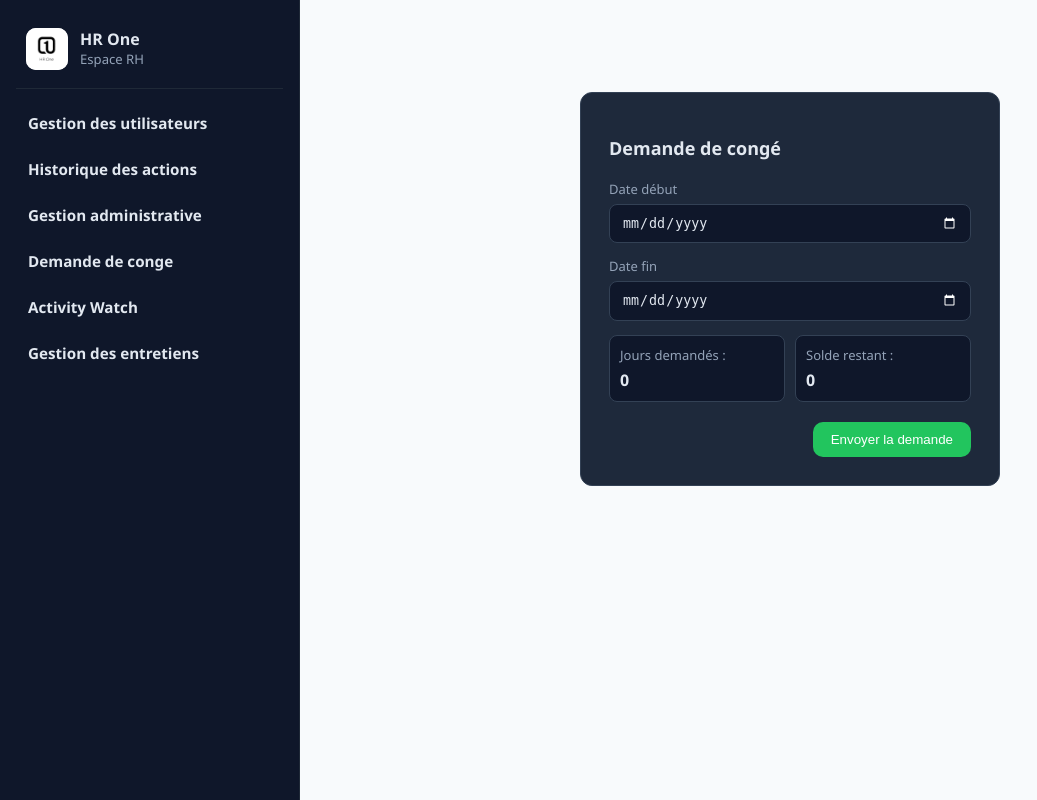
After one commit to khaledgasmi9000-ai/HROne_Web, a Symfony app: template templates/Employee FrontEnd/demande_conge.html.twig in a window 1280 px wide. The commit adds this page. Shown: the whole page, without its empty margins (0-1037 px from the left). Run offline with Twig, Linux system fonts and the light colour scheme; the template is opened without the code that fills it, so the values that code supplies are empty; some libraries are stand-ins or nearby versions.

Commit message:
Ajout Front End pour User Employee (Entite Employee + Outils)

```diff
--- /dev/null
+++ b/public/css/Employee FrontEnd/demande_conge.css
@@ -0,0 +1,129 @@
+:root {
+    --bg-main: #0f172a;
+    --bg-card: #1e293b;
+    --bg-hover: #334155;
+
+    --text-main: #e2e8f0;
+    --text-muted: #94a3b8;
+
+    --primary: #7c3aed;
+    --primary-light: #a78bfa;
+
+    --success: #22c55e;
+    --danger: #ef4444;
+
+    --border: #334155;
+}
+
+/* PAGE */
+.conge-page {
+    display: flex;
+    justify-content: center;
+    margin-top: 60px;
+    /* background: rgba(0,0,0,0.6); */
+}
+
+/* CARD */
+.conge-card {
+    background: var(--bg-card);
+    padding: 28px;
+    border-radius: 12px;
+    width: 420px;
+    border: 1px solid var(--border);
+    background: var(--bg-card);
+}
+
+/* TITLE */
+.conge-card h2 {
+    margin-bottom: 20px;
+    font-size: 18px;
+    color: var(--text-main);
+}
+
+/* FORM */
+.form-group {
+    display: flex;
+    flex-direction: column;
+    gap: 6px;
+    margin-bottom: 14px;
+}
+
+.form-group label {
+    font-size: 13px;
+    color: var(--text-muted);
+}
+
+/* INPUTS (🔥 force visibility) */
+.input-field {
+    background: var(--bg-main) !important;
+    border: 1px solid var(--border) !important;
+    color: var(--text-main) !important;
+    padding: 10px 12px;
+    border-radius: 8px;
+    width: 100%;
+}
+
+/* FIX DATE INPUT ICON VISIBILITY */
+input[type="date"] {
+    color-scheme: dark;
+}
+
+/* INFO BLOCK (🔥 NOW CLEAR) */
+.conge-info {
+    display: flex;
+    gap: 10px;
+    margin: 12px 0 16px;
+}
+
+.conge-info div {
+    flex: 1;
+    background: var(--bg-main);
+    border: 1px solid var(--border);
+    padding: 10px;
+    border-radius: 8px;
+    font-size: 13px;
+    color: var(--text-muted);
+}
+
+.conge-info span {
+    display: block;
+    margin-top: 5px;
+    font-size: 16px;
+    font-weight: 600;
+    color: var(--text-main);
+}
+
+/* ERROR */
+.error {
+    color: var(--danger);
+    font-size: 13px;
+    margin-bottom: 10px;
+}
+
+/* BUTTON */
+.conge-actions {
+    display: flex;
+    justify-content: flex-end;
+    margin-top: 20px;
+}
+
+.btn.success {
+    background: var(--success);
+    color: #fff;
+    border: none;
+    border-radius: 10px;
+    padding: 10px 18px;
+    cursor: pointer;
+    transition: all 0.15s ease;
+}
+
+/* HOVER */
+.btn.success:hover {
+    background: #22c55e;
+    transform: translateY(-2px);
+}
+
+/* HIDDEN */
+.hidden {
+    display: none !important;
+}
--- /dev/null
+++ b/public/js/Employee FrontEnd/demande_conge.js
@@ -0,0 +1,122 @@
+document.addEventListener("DOMContentLoaded", () => {
+
+    const startInput = document.getElementById("startDate");
+    const endInput   = document.getElementById("endDate");
+
+    const daysSpan   = document.getElementById("daysCount");
+    const soldeSpan  = document.getElementById("remainingSolde");
+    const errorDiv   = document.getElementById("congeError");
+
+    const form       = document.getElementById("congeForm");
+
+    const initialSolde = parseInt(soldeSpan.textContent) || 0;
+
+    function showError(msg) {
+        errorDiv.textContent = msg;
+        errorDiv.classList.remove("hidden");
+    }
+
+    function clearError() {
+        errorDiv.classList.add("hidden");
+    }
+
+    function calculateDays(start, end) {
+        const oneDay = 1000 * 60 * 60 * 24;
+        return Math.floor((end - start) / oneDay) + 1;
+    }
+
+    function updateCalculation() {
+
+        clearError();
+
+        const start = new Date(startInput.value);
+        const end   = new Date(endInput.value);
+
+        if (!startInput.value || !endInput.value) {
+            daysSpan.textContent = "0";
+            soldeSpan.textContent = initialSolde;
+            return;
+        }
+
+        if (end < start) {
+            showError("La date de fin doit être après la date de début.");
+            daysSpan.textContent = "0";
+            return;
+        }
+
+        const days = calculateDays(start, end);
+
+        daysSpan.textContent = days;
+
+        const remaining = initialSolde - days;
+        soldeSpan.textContent = remaining;
+
+        if (remaining < 0) {
+            showError("Solde insuffisant.");
+        }
+    }
+
+    startInput.addEventListener("change", updateCalculation);
+    endInput.addEventListener("change", updateCalculation);
+
+    // =====================
+    // SUBMIT
+    // =====================
+    form.addEventListener("submit", function(e) {
+        e.preventDefault();
+
+        clearError();
+
+        if (!startInput.value || !endInput.value) {
+            showError("Veuillez remplir les deux dates.");
+            return;
+        }
+
+        const start = new Date(startInput.value);
+        const end   = new Date(endInput.value);
+
+        if (end < start) {
+            showError("Dates invalides.");
+            return;
+        }
+
+        const days = calculateDays(start, end);
+
+        if ((initialSolde - days) < 0) {
+            showError("Solde insuffisant.");
+            return;
+        }
+
+        const data = {
+            id_Employee: 14,
+            start: startInput.value,
+            end: endInput.value,
+            nbrJours: days
+        };
+
+        console.log("Submitting demande:", data);
+
+        fetch("/Gestion_Administrative/conges/create", {
+            method: "POST",
+            headers: {
+                "Content-Type": "application/json"
+            },
+            body: JSON.stringify(data)
+        })
+        .then(async res => {
+            const text = await res.text();
+            if (!res.ok) throw new Error(text);
+            return text;
+        })
+        .then(() => {
+            alert("Demande envoyée !");
+            window.location.reload();
+        })
+        .catch(err => {
+            console.error(err);
+            showError("Erreur serveur.");
+        });
+
+    });
+
+});
--- /dev/null
+++ b/templates/Employee FrontEnd/demande_conge.html.twig
@@ -0,0 +1,50 @@
+{% extends 'base.html.twig' %}
+
+{% block title %}Demande de congé{% endblock %}
+
+{% block stylesheets %}
+    <link rel="stylesheet" href="{{ asset('css/Employee FrontEnd/demande_conge.css') }}">
+{% endblock %}
+
+{% block body %}
+
+    <div class="conge-page">
+
+        <div class="conge-card">
+
+            <h2>Demande de congé</h2>
+
+            <form id="congeForm">
+
+                <div class="form-group">
+                    <label>Date début</label>
+                    <input type="date" id="startDate" class="input-field">
+                </div>
+
+                <div class="form-group">
+                    <label>Date fin</label>
+                    <input type="date" id="endDate" class="input-field">
+                </div>
+
+                <div class="conge-info">
+                    <div>Jours demandés : <span id="daysCount">0</span></div>
+                    <div>Solde restant : <span id="remainingSolde">{{ soldeRestant|default(0) }}</span></div>
+                </div>
+
+                <div id="congeError" class="error hidden"></div>
+
+                <div class="conge-actions">
+                    <button type="submit" class="btn success">Envoyer la demande</button>
+                </div>
+
+            </form>
+
+        </div>
+
+    </div>
+
+{% endblock %}
+
+{% block javascripts %}
+    <script src="{{ asset('js/Employee FrontEnd/demande_conge.js') }}"></script>
+{% endblock %}
--- a/templates/base.html.twig
+++ b/templates/base.html.twig
@@ -9,9 +9,8 @@
     {% block stylesheets %}{% endblock %}
 </head>
 
-<body class="page-gestion-users">
-<body data-total-pages="{{ totalPages }}">
-
+<body class="page-gestion-users" >
+{# data-total-pages="{{ totalPages }}" #}
     <div class="layout">
 
         <!-- SIDEBAR (always visible) -->
@@ -26,13 +25,26 @@
                 </div>
             </div>
 
+            {% set currentRoute = app.request.attributes.get('_route') %}
+
             <nav class="nav">
                 <a class="nav-link" href="#">Gestion des utilisateurs</a>
                 <a class="nav-link" href="#">Historique des actions</a>
 
                 <!-- THIS is your working route -->
-            <a class="nav-link" href="{{ path('employee_overview') }}">
+                <a class="nav-link {{ currentRoute in ['employee_overview', 'employee_outils', 'employee_conges'] ? 'active' : ''}}"
+                href="{{ path('employee_overview') }}">
                     Gestion administrative
+                </a>
+
+                <a class="nav-link {{ currentRoute == 'demande_conge' ? 'active' : '' }}"
+                href="{{ path('demande_conge', { id: 14 }) }}">
+                    Demande de conge
+                </a>
+
+                <a class="nav-link {{ currentRoute == 'activity_watch' ? 'active' : '' }}"
+                href="{{ path('activity_watch') }}">
+                    Activity Watch
                 </a>
                 <a class="nav-link" href="#">Gestion des entretiens</a>
             </nav>
```
Also changed, not shown: public/css/Employee FrontEnd/activity_watch.css (added, +10 -0 lines), src/Controller/GestionAdministrativeController.php (+37 -0 lines), src/Repository/DemandeCongeRepository.php (+17 -0 lines), src/Repository/EmployeeRepository.php (+10 -0 lines), templates/Employee FrontEnd/activity_watch.html.twig (added, +11 -0 lines), public/js/Employee FrontEnd/activity_watch.js (added). Lines whose indentation alone changed are shown as unchanged.
